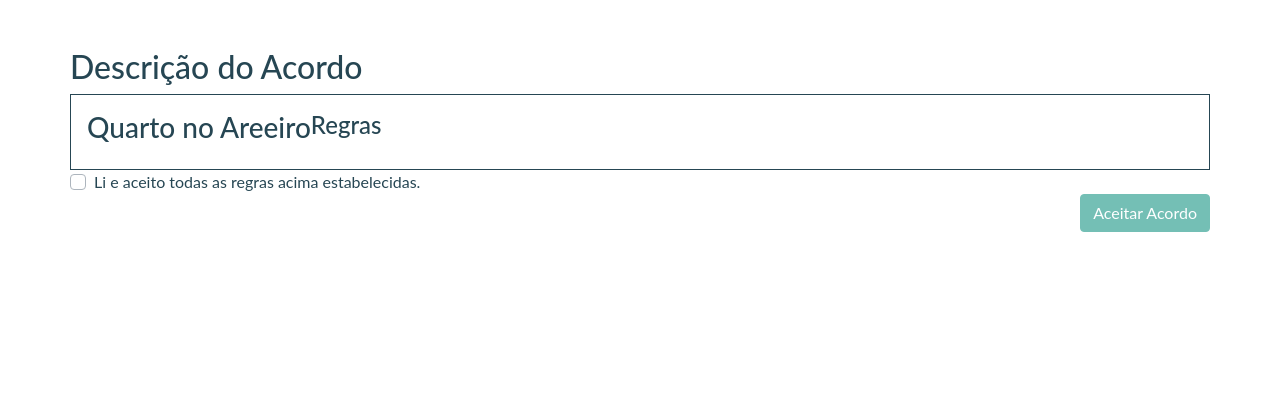
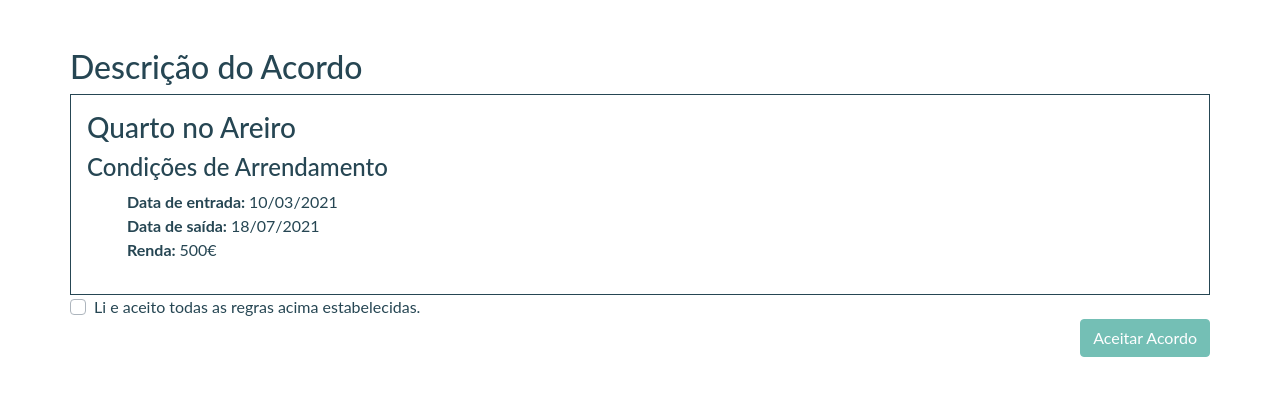
Before and after one commit to danielserras/projeto_final, a Django app: page /mainApp/startsAgreement in a window 1280 px wide. Shown: the part 56-452 px from the top of the page. Run offline with Django 3.2, Linux system fonts and the light colour scheme; some libraries are stand-ins or nearby versions.

Commit message:
Descrição do acordo

```diff
--- a/projeto_final_/mainApp/static/mainApp/css/style.css
+++ b/projeto_final_/mainApp/static/mainApp/css/style.css
@@ -6,3 +6,7 @@
 a:hover{
     text-decoration: none !important;
 }
+
+#agreementList{
+    list-style-type: none;
+}
--- a/projeto_final_/mainApp/templates/mainApp/startsAgreementTenent.html
+++ b/projeto_final_/mainApp/templates/mainApp/startsAgreementTenent.html
@@ -6,10 +6,28 @@
     <div class="row">
         <h2>Descrição do Acordo</h2>
     </div>
-    <div class="row border border-info border-3 p-3">
-        <h3>Quarto no Areeiro</h3> <!--Description-->
-        <h4>Regras</h4>
-        <p></p>
+    <div class="row">
+        <div class="container border border-info border-3 p-3">
+            <div class="row">
+                <div class="col-12">
+                    <h3>Quarto no Areiro</h3> <!--Title-->
+                </div>
+            </div>
+            <div class="row">
+                <div class="col-12">
+                    <h4>Condições de Arrendamento</h4>
+                </div>
+            </div>
+            <div class="row">
+                <div class="col-12">
+                    <ul id="agreementList">
+                    <li><b>Data de entrada: </b>10/03/2021</li> <!--startsDate-->
+                    <li><b>Data de saída: </b>18/07/2021</li> <!--endsDate-->
+                    <li><b>Renda: </b>500€</li><!--rentAumont-->
+                    </ul>
+                </div>
+            </div>
+        </div>
     </div>
     <div class="row">
         <div class="custom-control custom-checkbox mr-sm-2">
```
